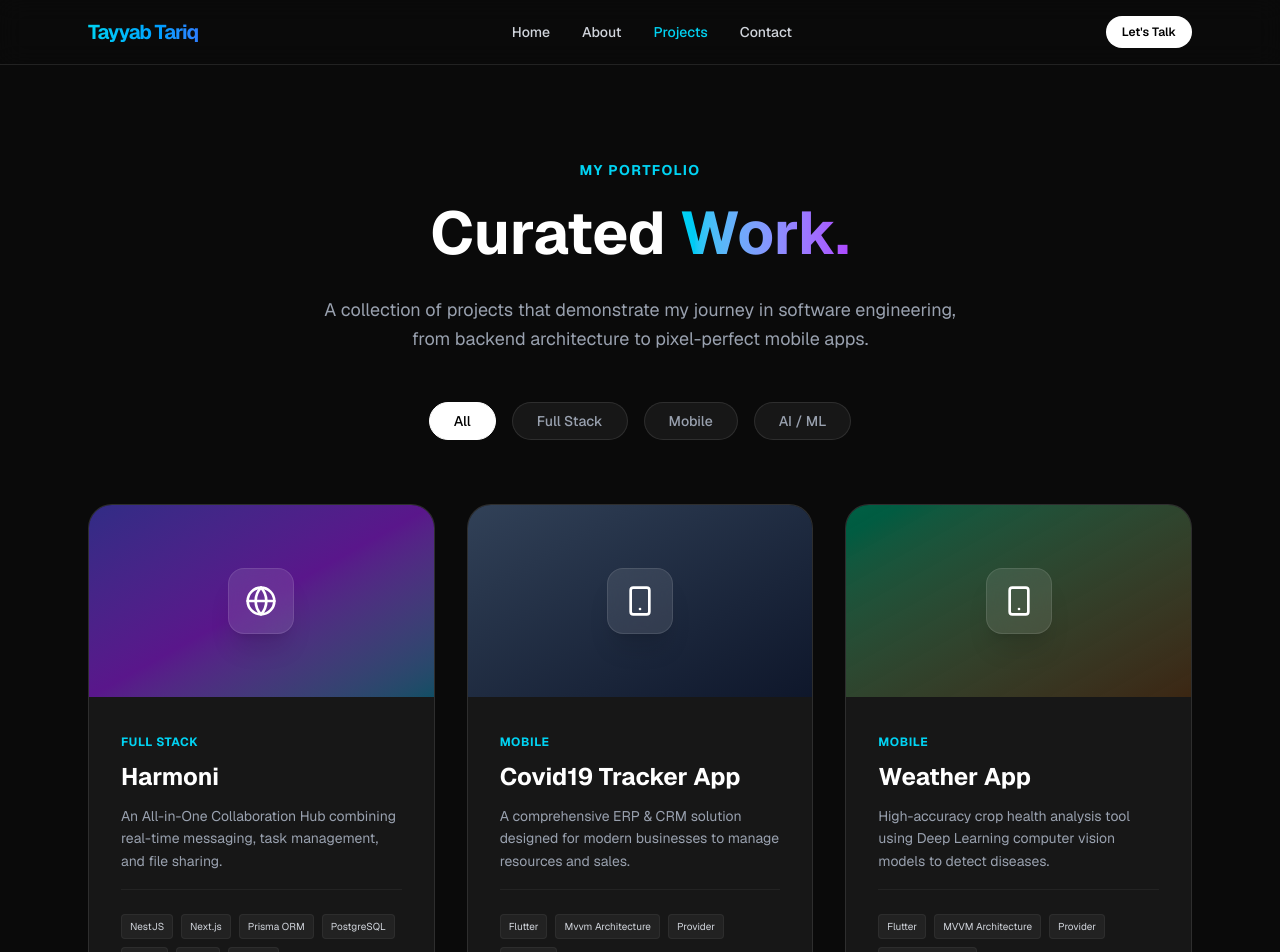
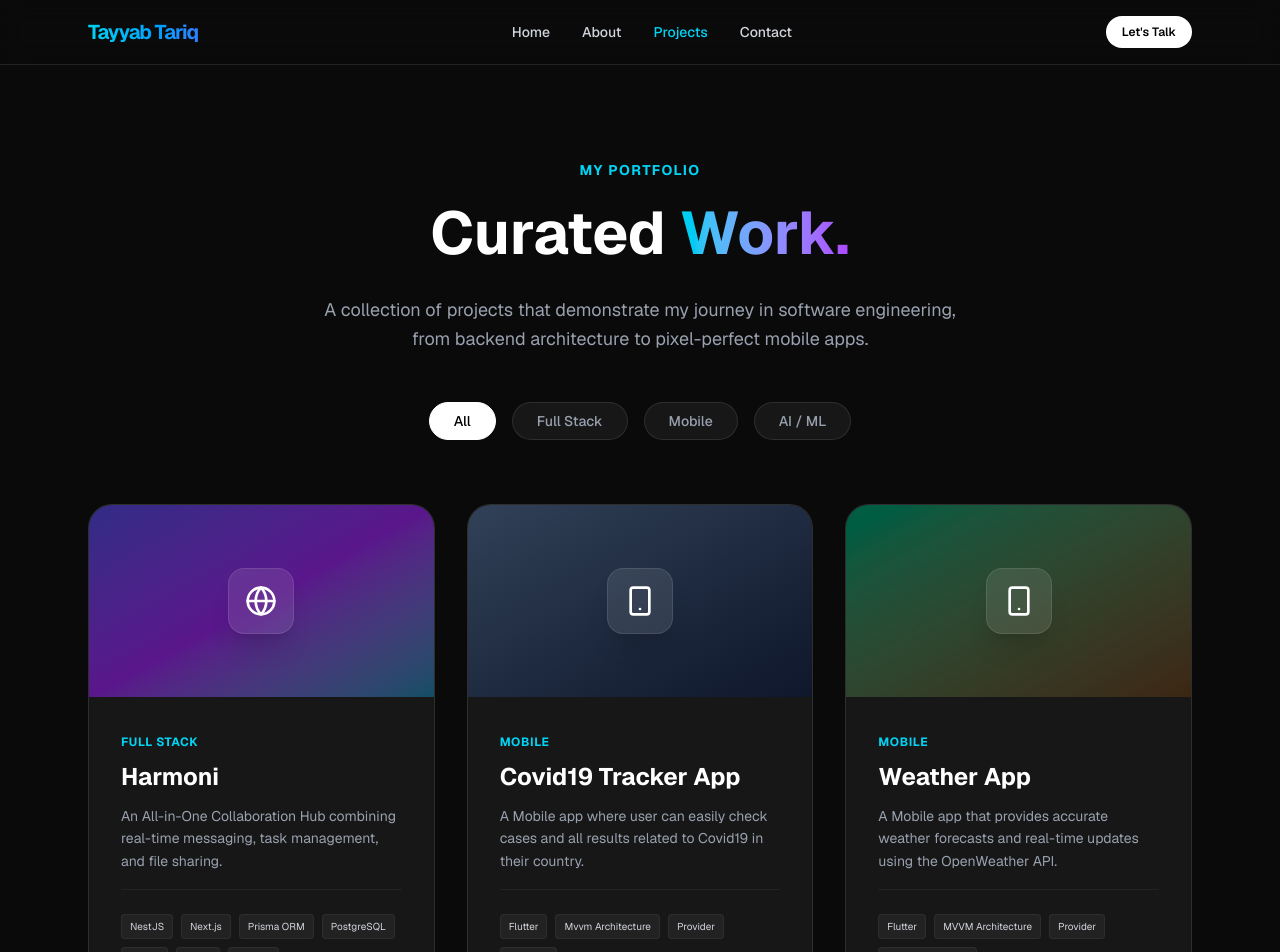
Before and after one commit to itx-tayyab/Portfolio, a Next.js app in the folder client/: page /projects in a window 1280 px wide. Shown: the top 952 px of the page. Built offline with nearby package versions, Linux system fonts and the light colour scheme.

Commit message:
description changed

```diff
--- a/client/src/app/projects/page.tsx
+++ b/client/src/app/projects/page.tsx
@@ -21,7 +21,7 @@ const projectsData = [
     id: 2,
     title: "Covid19 Tracker App",
     category: "Mobile",
-    description: "A comprehensive ERP & CRM solution designed for modern businesses to manage resources and sales.",
+    description: "A Mobile app where user can easily check cases and all results related to Covid19 in their country.",
     tech: ["Flutter", "Mvvm Architecture", "Provider", "Rest API"],
     gradient: "from-slate-700 to-slate-900",
     link: "/projects/covid19-tracker-app",
@@ -31,7 +31,7 @@ const projectsData = [
     id: 3,
     title: "Weather App",
     category: "Mobile",
-    description: "High-accuracy crop health analysis tool using Deep Learning computer vision models to detect diseases.",
+    description: "A Mobile app that provides accurate weather forecasts and real-time updates using the OpenWeather API.",
     tech: ["Flutter", "MVVM Architecture", "Provider", "OpenWeather API"],
     gradient: "from-emerald-800 to-yellow-900/40",
     link: "/projects/weather-app",
```
